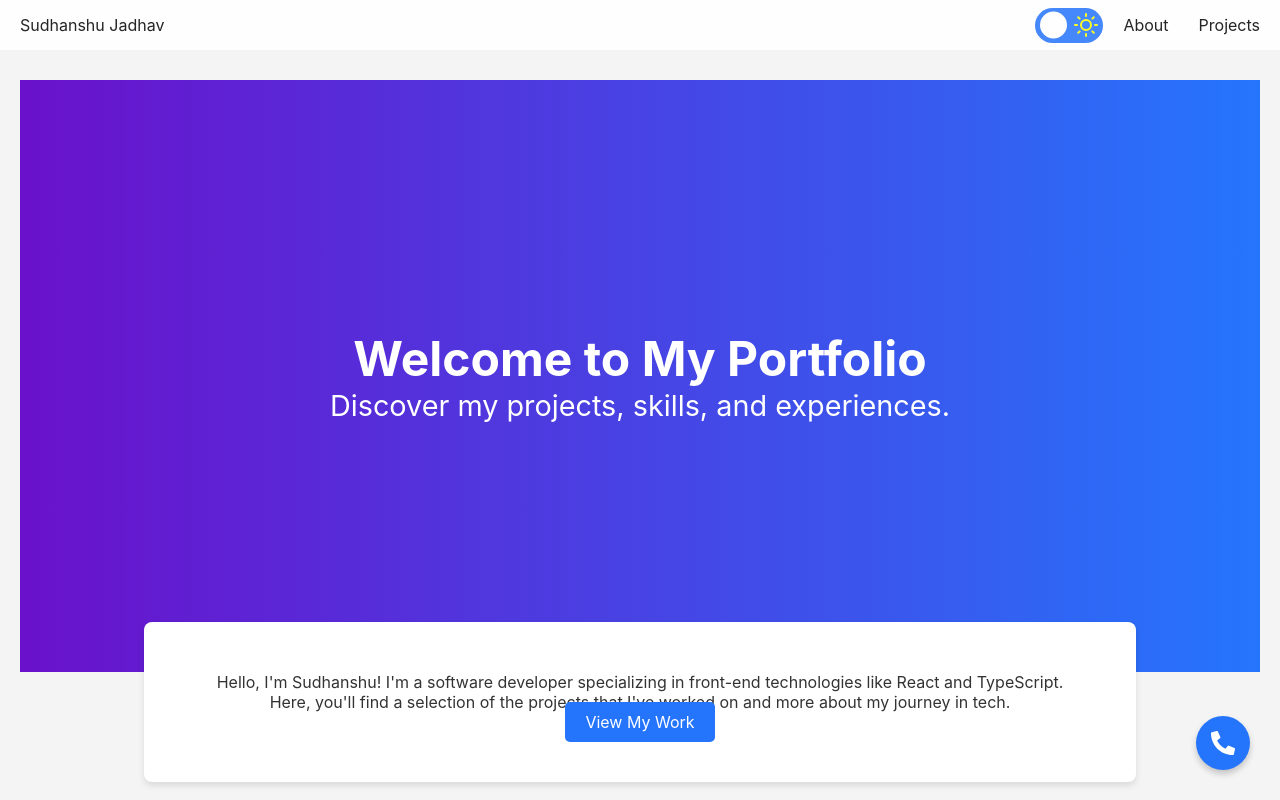
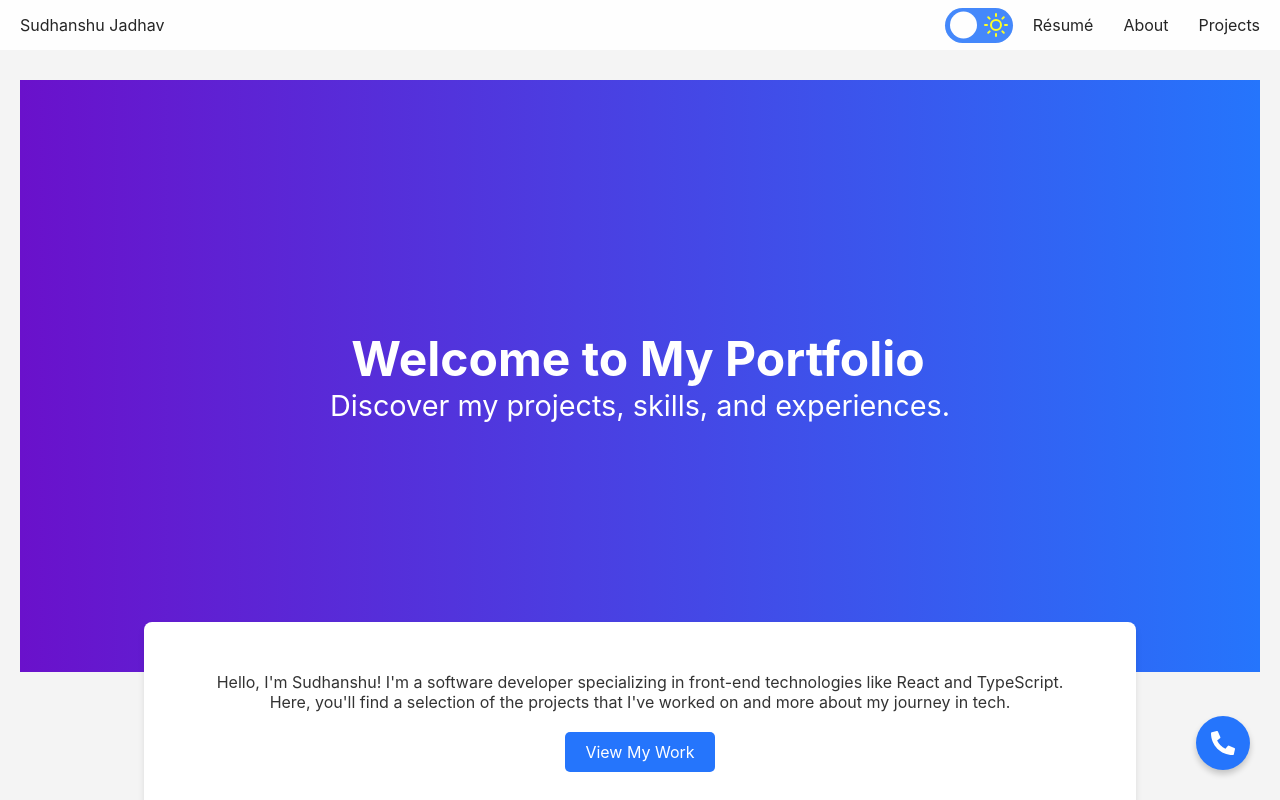
Before and after one commit to Sudhanshu9999/sudhanshu_jadhav_developer_portfolio, a React (Create React App) app: page / in a window 1280 px wide. Shown: the top 800 px of the page. Built offline with nearby package versions, Linux system fonts and the light colour scheme.

Commit message:
CSS changes and Added Resume

```diff
--- a/src/Common/Navigation/Navigation.tsx
+++ b/src/Common/Navigation/Navigation.tsx
@@ -13,6 +13,7 @@ const Navigation: React.FC = () => {
         <Link to="/" className="logo nav-item">Sudhanshu Jadhav</Link>
         <div className="nav-items">
           <DarkLightModeToggle />
+          <a href="/Files/SDE - Sudhanshu Jadhav.pdf" download className="nav-item">Résumé</a>
           <Link to="/about" className="nav-item">About</Link>
           <Link to="/projects" className="nav-item">Projects</Link>
           {/* <Link to="/contact" className="nav-item">Contact</Link> */}
--- a/src/Pages/AboutPage/AboutPage.css
+++ b/src/Pages/AboutPage/AboutPage.css
@@ -66,7 +66,7 @@
 
   .about-section p {
     font-size: 1.2rem;
-    color: #ccc;
+    color: #666;
     line-height: 1.6;
   }
 
@@ -154,7 +154,7 @@
 
   .achievements-section li {
     font-size: 1.2rem;
-    color: #ccc;
+    color: #666;
     margin-bottom: 10px;
   }
 
--- a/src/Pages/AboutPage/AboutPage.tsx
+++ b/src/Pages/AboutPage/AboutPage.tsx
@@ -51,7 +51,7 @@ const AboutPage: React.FC = () => {
 
       {/* Skills Section */}
       <section className="skills-section fadeIn" ref={(el) => (fadeInRef.current[1] = el as HTMLDivElement)}>
-        <h2>My Skills</h2>
+        <h2>Top Skills</h2>
         <div className="skills-container">
           <div className="skill-card">
             <FaReact />
--- a/src/Pages/HomePage/HomePage.css
+++ b/src/Pages/HomePage/HomePage.css
@@ -9,6 +9,33 @@
       transform: translate3d(0, 0, 0);
     }
   }
+
+  /* Typewriter Animation */
+@keyframes typewriter {
+  from {
+    width: 0;
+  }
+  to {
+    width: 100%;
+  }
+}
+
+@keyframes blink {
+  50% {
+    border-color: transparent;
+  }
+}
+
+/* Apply the typewriter animation to the hero section heading */
+.hero-section .heading {
+  font-size: 3rem;
+  white-space: nowrap;
+  overflow: hidden;
+  width: 0; /* Start with width 0 to animate */
+  border-right: 4px solid #2575fc; /* Create the cursor effect */
+  animation: typewriter 3s steps(30) 1s 1 normal both, blink 0.7s step-end infinite;
+}
+
 
   .page-container {
     display: flex;
@@ -59,6 +86,10 @@
     width: 80%;
     text-align: center;
     /* animation-delay: 1.5s; */
+  }
+
+  .intro-section p {
+    margin-bottom: 30px;
   }
 
   .button {
@@ -235,7 +266,6 @@
   @media (max-width: 768px) {
     .intro-section {
       margin-top: -150px;
-      width: 60%;
     }
 
     .heading {
```
Also changed, not shown: 1 other file (tests, documents, lock files or other folders).
